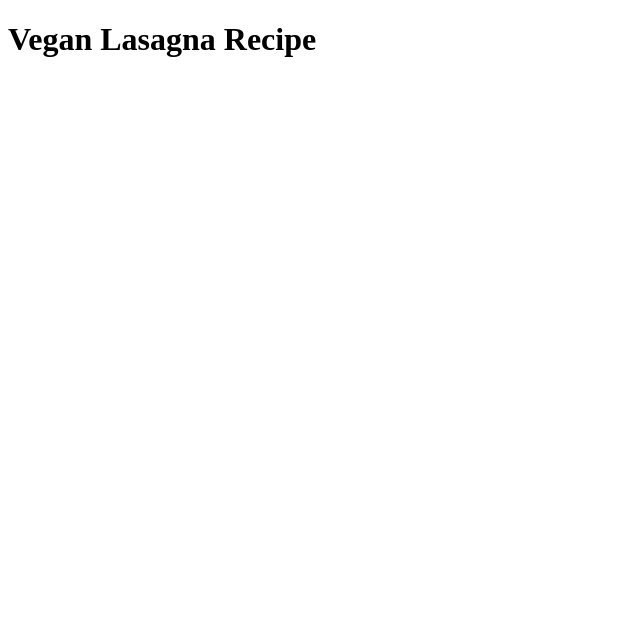
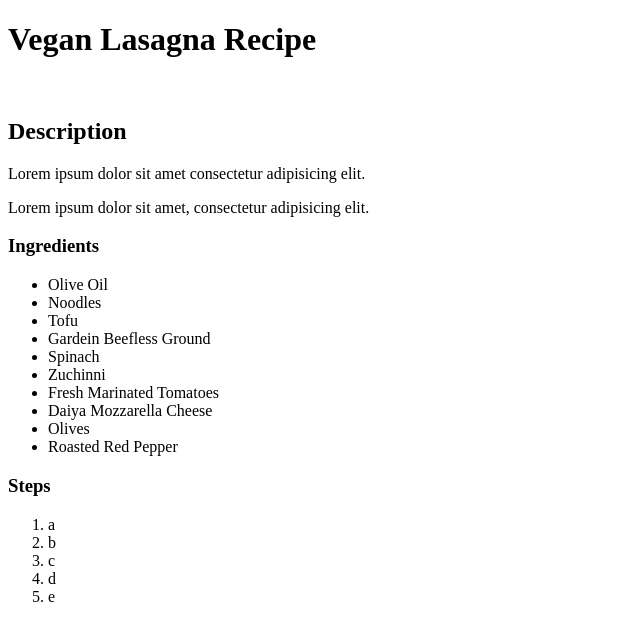
Before and after one commit to guitarzandy009/odin-recipes, a plain HTML site: page recipes/vegan-lasagna.html in a window 1280 px wide. Shown: the whole page, without its empty margins (0-640 px from the left). Drawn offline with Linux system fonts and the light colour scheme.

Commit message:
added skeleton for first recipe in project

```diff
--- a/recipes/vegan-lasagna.html
+++ b/recipes/vegan-lasagna.html
@@ -7,5 +7,30 @@
 </head>
 <body>
     <h1>Vegan Lasagna Recipe</h1>
+    <img>
+    <h2>Description</h2>
+        <p>Lorem ipsum dolor sit amet consectetur adipisicing elit.</p>
+        <p>Lorem ipsum dolor sit amet, consectetur adipisicing elit.</p>
+    <h3>Ingredients</h3>
+        <ul>
+            <li>Olive Oil</li>
+            <li>Noodles</li>
+            <li>Tofu</li>
+            <li>Gardein Beefless Ground</li>
+            <li>Spinach</li>
+            <li>Zuchinni</li>
+            <li>Fresh Marinated Tomatoes</li>
+            <li>Daiya Mozzarella Cheese</li>
+            <li>Olives</li>
+            <li>Roasted Red Pepper</li>
+        </ul>
+    <h3>Steps</h3>
+        <ol>
+            <li>a</li>
+            <li>b</li>
+            <li>c</li>
+            <li>d</li>
+            <li>e</li>
+        </ol>
 </body>
 </html>
```
Also changed, not shown: index.html (+1 -0 lines).
